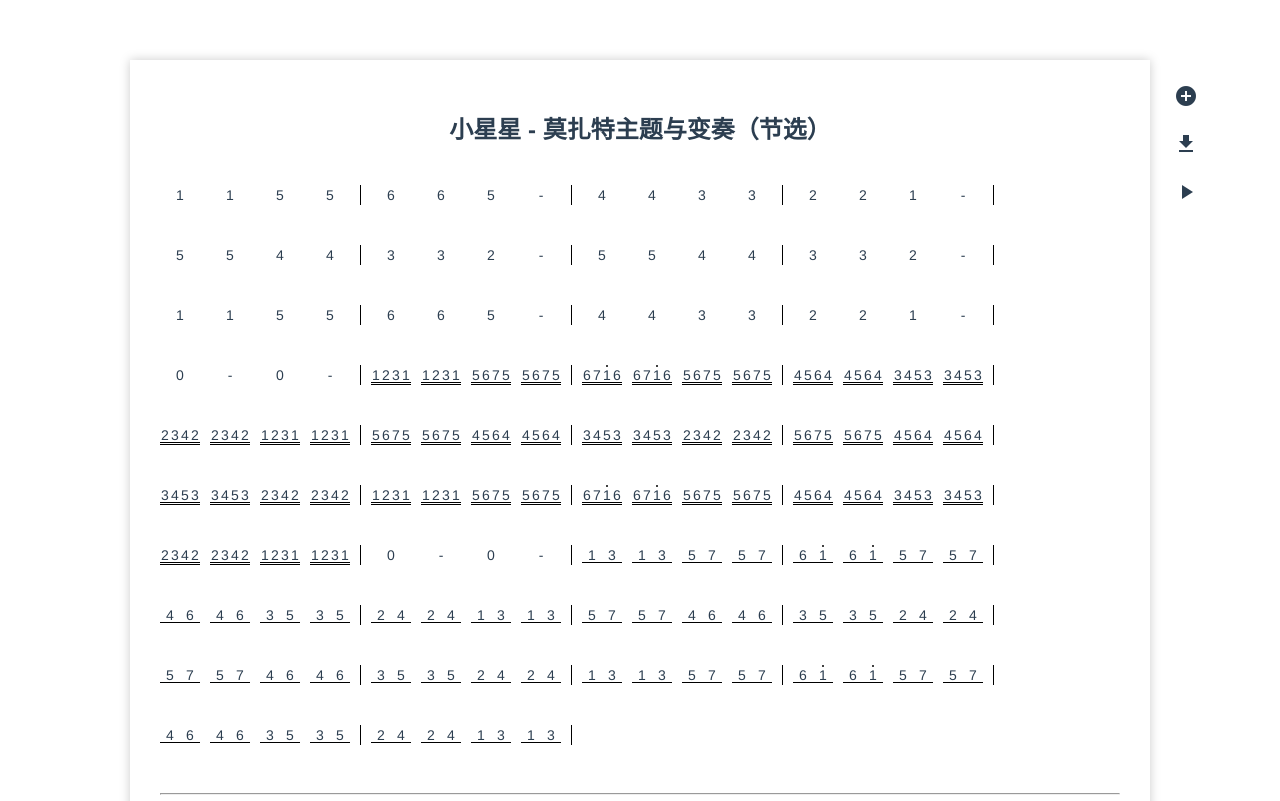
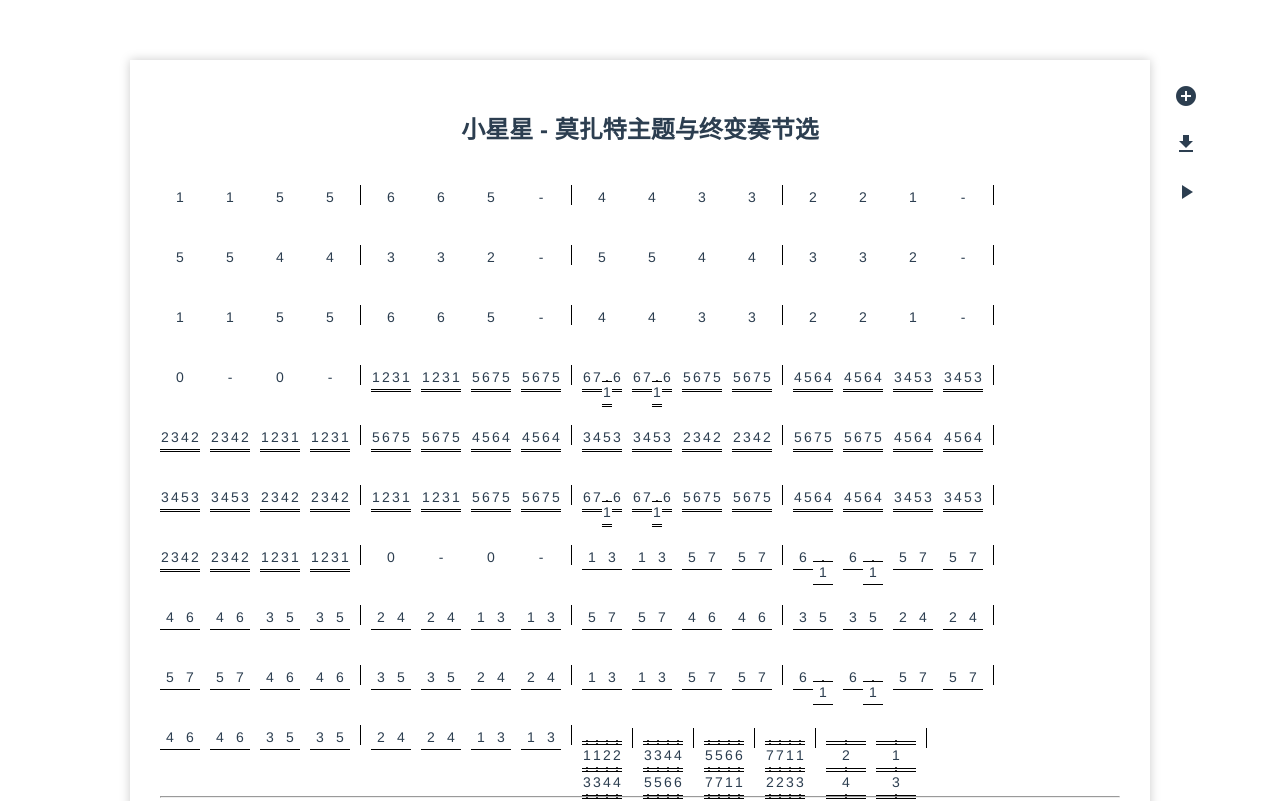
Before and after one commit to taidengyoutiao/numbered-musical-notation, a Vue app: page / in a window 1280 px wide. Shown: the top 801 px of the page. Built offline with nearby package versions, Linux system fonts and the light colour scheme.

Commit message:
Add chord playback support and extend sample variation

```diff
--- a/src/Index.vue
+++ b/src/Index.vue
@@ -72,21 +72,41 @@ const tempoMap = {
   ew: 3
 }
 
-const KEY_MAP = {
-  1: 'C',
-  2: 'D',
-  3: 'E',
-  4: 'F',
-  5: 'G',
-  6: 'A',
-  7: 'B'
+const DEGREE_TO_SEMITONE = {
+  1: 0,
+  2: 2,
+  3: 4,
+  4: 5,
+  5: 7,
+  6: 9,
+  7: 11
 }
 
-const baseNotes = ['C', 'D', 'E', 'F', 'G', 'A', 'B']
-const octaves = [1, 2, 3, 4, 5, 6, 7]
-const audioKeys = octaves.flatMap((octave) =>
-  baseNotes.map((note) => `${note}${octave}`)
-)
+const NOTE_NAMES = ['C', 'Db', 'D', 'Eb', 'E', 'F', 'Gb', 'G', 'Ab', 'A', 'Bb', 'B']
+const BASE_OCTAVE = 4
+
+const audioKeyDefinitions = [
+  { note: 'A', start: 0, end: 7 },
+  { note: 'Bb', start: 0, end: 7 },
+  { note: 'B', start: 0, end: 7 },
+  { note: 'C', start: 1, end: 8 },
+  { note: 'Db', start: 1, end: 8 },
+  { note: 'D', start: 1, end: 7 },
+  { note: 'Eb', start: 1, end: 7 },
+  { note: 'E', start: 1, end: 7 },
+  { note: 'F', start: 1, end: 7 },
+  { note: 'Gb', start: 1, end: 7 },
+  { note: 'G', start: 1, end: 7 },
+  { note: 'Ab', start: 1, end: 7 }
+]
+
+const audioKeys = audioKeyDefinitions.flatMap(({ note, start, end }) => {
+  const keys = []
+  for (let octave = start; octave <= end; octave += 1) {
+    keys.push(`${note}${octave}`)
+  }
+  return keys
+})
 
 const audioRefs = new Map()
 
@@ -99,6 +119,205 @@ const setAudioRef = (name) => (el) => {
 }
 
 const getTempoValue = (tempoCode) => tempoMap[tempoCode] ?? tempoMap.q
+
+const createHoldNotes = () => [
+  {
+    key: '-',
+    range: 0,
+    accidental: ''
+  }
+]
+
+const cloneNotes = (notes) =>
+  notes.map((note) => ({
+    key: String(note?.key ?? ''),
+    range: Number(note?.range) || 0,
+    accidental: note?.accidental === '#' || note?.accidental === '@' ? note.accidental : ''
+  }))
+
+const extractRangeMarkers = (note) => {
+  let range = 0
+  let index = 0
+  while (index < note.length) {
+    const char = note[index]
+    if (char === '^') {
+      range += 1
+      index += 1
+      continue
+    }
+    if (char === '$') {
+      range -= 1
+      index += 1
+      continue
+    }
+    break
+  }
+  return { range, length: index }
+}
+
+const parseSingleNote = (rawNote) => {
+  const trimmed = rawNote.trim()
+  if (!trimmed) {
+    return null
+  }
+  const { range, length } = extractRangeMarkers(trimmed)
+  let rest = trimmed.slice(length)
+  let accidental = ''
+  if (rest.startsWith('#') || rest.startsWith('@')) {
+    accidental = rest[0]
+    rest = rest.slice(1)
+  }
+  const key = rest || '0'
+  return {
+    key,
+    range,
+    accidental
+  }
+}
+
+const splitChordNotes = (chordContent) => {
+  const parts = []
+  let current = ''
+  for (const char of chordContent) {
+    if (char === '+') {
+      if (current.trim()) {
+        parts.push(current.trim())
+      }
+      current = ''
+      continue
+    }
+    current += char
+  }
+  if (current.trim()) {
+    parts.push(current.trim())
+  }
+  return parts
+}
+
+const splitBarNotes = (bar) => {
+  if (!bar) {
+    return []
+  }
+  const tokens = []
+  let current = ''
+  let depth = 0
+  for (const char of bar) {
+    if (char === '[') {
+      depth += 1
+      current += char
+      continue
+    }
+    if (char === ']') {
+      if (depth > 0) {
+        depth -= 1
+      }
+      current += char
+      continue
+    }
+    if (char === ',' && depth === 0) {
+      if (current.trim()) {
+        tokens.push(current.trim())
+      }
+      current = ''
+      continue
+    }
+    current += char
+  }
+  if (current.trim()) {
+    tokens.push(current.trim())
+  }
+  return tokens
+}
+
+const parseNoteCore = (noteCore) => {
+  const trimmedCore = noteCore.trim()
+  if (!trimmedCore) {
+    return []
+  }
+  if (trimmedCore.startsWith('[') && trimmedCore.endsWith(']')) {
+    const inner = trimmedCore.slice(1, -1)
+    const chordNotes = splitChordNotes(inner)
+    return chordNotes
+      .map((note) => parseSingleNote(note))
+      .filter((note) => note !== null)
+  }
+  const single = parseSingleNote(trimmedCore)
+  return single ? [single] : []
+}
+
+const expandTempo = (notes, tempoCode) => {
+  const normalizedTempo = tempoCode || 'q'
+  if (
+    normalizedTempo.length > 1 &&
+    normalizedTempo !== 'rot' &&
+    normalizedTempo.split('').every((char) => char === normalizedTempo[0])
+  ) {
+    const tempoValue = getTempoValue(normalizedTempo[0])
+    const events = [
+      {
+        tempo: tempoValue,
+        notes: cloneNotes(notes)
+      }
+    ]
+    for (let i = 1; i < normalizedTempo.length; i += 1) {
+      events.push({
+        tempo: tempoValue,
+        notes: createHoldNotes()
+      })
+    }
+    return events
+  }
+  return [
+    {
+      tempo: getTempoValue(normalizedTempo),
+      notes: cloneNotes(notes)
+    }
+  ]
+}
+
+const parseNoteToken = (rawNote) => {
+  const trimmedNote = rawNote.trim()
+  if (!trimmedNote) {
+    return []
+  }
+  const tempoMatch = trimmedNote.match(/(rot|[qwe]+)$/)
+  const tempoCode = tempoMatch ? tempoMatch[0] : ''
+  const noteCore = tempoCode
+    ? trimmedNote.slice(0, -tempoCode.length)
+    : trimmedNote
+  const notes = parseNoteCore(noteCore)
+  if (!notes.length) {
+    return []
+  }
+  return expandTempo(notes, tempoCode)
+}
+
+const resolveNoteToAudioKey = (note) => {
+  const normalizedKey = String(note?.key ?? '')
+  if (!/^[1-7]$/.test(normalizedKey)) {
+    return null
+  }
+  const baseSemitone = DEGREE_TO_SEMITONE[normalizedKey]
+  if (typeof baseSemitone !== 'number') {
+    return null
+  }
+  let semitone =
+    baseSemitone + (note?.accidental === '#' ? 1 : note?.accidental === '@' ? -1 : 0)
+  let octave = BASE_OCTAVE + (Number(note?.range) || 0)
+  while (semitone < 0) {
+    semitone += 12
+    octave -= 1
+  }
+  while (semitone >= 12) {
+    semitone -= 12
+    octave += 1
+  }
+  if (octave < 0 || octave > 8) {
+    return null
+  }
+  const noteName = NOTE_NAMES[semitone]
+  return noteName ? `${noteName}${octave}` : null
+}
 
 const notes = computed(() => {
   const arr = []
@@ -113,37 +332,13 @@ const notes = computed(() => {
   const bars = contentValue.split(' ')
   for (const rawBar of bars) {
     const normalizedBar = rawBar.replace(/^[,]*(.*?)[,]*$/, '$1')
-    const noteStrings = normalizedBar ? normalizedBar.split(',') : []
+    const noteStrings = splitBarNotes(normalizedBar)
     const barArr = []
-    for (let note of noteStrings) {
-      if (!note) {
-        continue
-      }
-      let key = note.replace(/[\^$]*/g, '').replace(/[qwe]{1,4}/g, '')
-      const rangeMarkers = note.replace(/[@#0-7]*[qwe]*/g, '')
-      const range = rangeMarkers.includes('^') ? rangeMarkers.length : -rangeMarkers.length
-      const tempoCode = note.replace(/[\^$@#0-7]*/g, '')
-      if (tempoCode.length > 1 && tempoCode[0] === tempoCode[1]) {
-        const tempoValue = getTempoValue(tempoCode.slice(0, 1))
-        for (let i = tempoCode.length; i > 0; i--) {
-          if (i !== tempoCode.length) {
-            key = '-'
-          }
-          barArr.push({ key, range, tempo: tempoValue })
-          newKeys.push({
-            range,
-            key: key.replace(/[#@]/, '').replace('-', '0'),
-            tempo: tempoValue
-          })
-        }
-      } else {
-        const tempoValue = getTempoValue(tempoCode)
-        barArr.push({ key, range, tempo: tempoValue })
-        newKeys.push({
-          range,
-          key: key.replace(/[#@]/, '').replace('-', '0'),
-          tempo: tempoValue
-        })
+    for (const note of noteStrings) {
+      const events = parseNoteToken(note)
+      for (const event of events) {
+        barArr.push(event)
+        newKeys.push(event)
       }
     }
     arr.push(barArr)
@@ -213,21 +408,28 @@ const playMusic = () => {
       return
     }
 
-    let audio
-    if (item.key !== '0') {
-      const audioKey = `${KEY_MAP[item.key] || ''}${item.range + 4}`
-      audio = audioRefs.get(audioKey)
+    const activeAudios = []
+    for (const note of item.notes ?? []) {
+      const audioKey = resolveNoteToAudioKey(note)
+      if (!audioKey) {
+        continue
+      }
+      const audio = audioRefs.get(audioKey)
       if (playing.value && audio) {
         audio.currentTime = 0
-        audio.play()
+        const playPromise = audio.play()
+        if (playPromise && typeof playPromise.catch === 'function') {
+          playPromise.catch(() => {})
+        }
+        activeAudios.push(audio)
       }
     }
 
     setTimeout(() => {
-      if (item.key !== '0' && audio) {
+      activeAudios.forEach((audio) => {
         audio.pause()
         audio.currentTime = 0
-      }
+      })
 
       if (!playing.value) {
         return
@@ -239,7 +441,7 @@ const playMusic = () => {
       } else {
         playing.value = false
       }
-    }, item.tempo * timeUnit)
+    }, (item.tempo || 0) * timeUnit)
   }
 
   playNext()
--- a/src/components/Bar.vue
+++ b/src/components/Bar.vue
@@ -3,9 +3,7 @@
     <Note
       v-for="(item, index) in barData"
       :key="`bar-${index}`"
-      :note-key="item.key"
-      :note-range="item.range"
-      :note-tempo="item.tempo"
+      :note-data="item"
       :class="[mlArr.includes(index + 1) ? 'ml10' : '']"
     />
   </div>
--- a/src/components/Note.vue
+++ b/src/components/Note.vue
@@ -1,6 +1,28 @@
 <template>
   <div class="note" :style="{ width: noteWidth }">
-    <sup v-if="hasFlat">b</sup><sup v-if="hasSharp">#</sup><span>{{ displayKey }}</span>
+    <div class="note-lines">
+      <div
+        v-for="(line, index) in noteLines"
+        :key="index"
+        class="note-line"
+      >
+        <div v-if="line.highDots" class="range-dots high">
+          <div v-for="n in line.highDots" :key="`high-${index}-${n}`" class="range-line">
+            <div class="range-line-dot"></div>
+          </div>
+        </div>
+        <div class="note-symbol">
+          <sup v-if="line.hasFlat">b</sup>
+          <sup v-if="line.hasSharp">#</sup>
+          <span>{{ line.displayKey }}</span>
+        </div>
+        <div v-if="line.lowDots" class="range-dots low">
+          <div v-for="n in line.lowDots" :key="`low-${index}-${n}`" class="range-line">
+            <div class="range-line-dot"></div>
+          </div>
+        </div>
+      </div>
+    </div>
     <!-- tempo decoration -->
     <template v-if="noteTempo === 1">
       <div class="deco-sixteen1"></div>
@@ -20,33 +42,6 @@
         <div class="dot"></div>
       </div>
     </template>
-    <!-- range decoration -->
-    <template v-if="noteRange === 1">
-      <div class="deco-high" style="top: 0;">
-        <div class="deco-high-dot"></div>
-      </div>
-    </template>
-    <template v-if="noteRange === 2">
-      <div class="deco-high" style="top: 0;">
-        <div class="deco-high-dot"></div>
-      </div>
-      <div class="deco-high" style="top: -3px;">
-        <div class="deco-high-dot"></div>
-      </div>
-    </template>
-    <template v-if="noteRange === -1">
-      <div class="deco-high" style="bottom: -3px;">
-        <div class="deco-high-dot"></div>
-      </div>
-    </template>
-    <template v-if="noteRange === -2">
-      <div class="deco-high" style="bottom: -3px;">
-        <div class="deco-high-dot"></div>
-      </div>
-      <div class="deco-high" style="bottom: -6px;">
-        <div class="deco-high-dot"></div>
-      </div>
-    </template>
   </div>
 </template>
 
@@ -54,26 +49,45 @@
 import { computed } from 'vue'
 
 const props = defineProps({
-  noteKey: {
-    type: [String, Number],
-    default: ''
-  },
-  noteRange: {
-    type: Number,
-    default: 0
-  },
-  noteTempo: {
-    type: Number,
-    default: 4
+  noteData: {
+    type: Object,
+    default: () => ({})
   }
 })
 
-const normalizedKey = computed(() => String(props.noteKey))
-const hasFlat = computed(() => normalizedKey.value.includes('@'))
-const hasSharp = computed(() => normalizedKey.value.includes('#'))
-const displayKey = computed(() => normalizedKey.value.replace(/[@#]/, ''))
-const noteRange = computed(() => Number(props.noteRange) || 0)
-const noteTempo = computed(() => Number(props.noteTempo) || 0)
+const noteTempo = computed(() => Number(props.noteData?.tempo) || 0)
+
+const noteLines = computed(() => {
+  const notes = Array.isArray(props.noteData?.notes)
+    ? props.noteData.notes
+    : []
+  if (!notes.length) {
+    return [
+      {
+        displayKey: '',
+        hasSharp: false,
+        hasFlat: false,
+        highDots: 0,
+        lowDots: 0
+      }
+    ]
+  }
+  return notes.map((note) => {
+    const normalizedKey = String(note?.key ?? '')
+    const accidental = note?.accidental ?? ''
+    const hasSharp = accidental === '#' || normalizedKey.includes('#')
+    const hasFlat = accidental === '@' || normalizedKey.includes('@')
+    const cleanKey = normalizedKey.replace(/[@#]/g, '')
+    const rangeValue = Number(note?.range) || 0
+    return {
+      displayKey: cleanKey || normalizedKey || '0',
+      hasSharp,
+      hasFlat,
+      highDots: rangeValue > 0 ? rangeValue : 0,
+      lowDots: rangeValue < 0 ? Math.abs(rangeValue) : 0
+    }
+  })
+})
 
 const noteWidth = computed(() => {
   if (noteTempo.value === 1) {
@@ -92,61 +106,117 @@ const noteWidth = computed(() => {
 <style scoped lang="scss">
   .note {
     text-align: center;
+    display: inline-flex;
+    flex-direction: column;
+    align-items: center;
+    justify-content: center;
+    font-size: 14px;
+    line-height: 1.4;
+    position: relative;
+    min-height: 20px;
+    padding: 4px 0 6px;
+    box-sizing: border-box;
+  }
+
+  .note-lines {
+    display: flex;
+    flex-direction: column;
+    align-items: center;
+    gap: 4px;
+    width: 100%;
+  }
+
+  .note-line {
+    display: flex;
+    flex-direction: column;
+    align-items: center;
+    line-height: 1.2;
+    width: 100%;
+  }
+
+  .note-symbol {
+    display: flex;
+    align-items: center;
+    justify-content: center;
+    gap: 2px;
+  }
+
+  .note-symbol span {
     display: inline-block;
-    font-size: 14px;
-    line-height: 20px;
+  }
+
+  .range-dots {
+    display: flex;
+    flex-direction: column;
+    align-items: center;
+    gap: 2px;
+    width: 100%;
+  }
+
+  .range-dots.high {
+    margin-bottom: 2px;
+  }
+
+  .range-dots.low {
+    margin-top: 2px;
+  }
+
+  .range-line {
     position: relative;
-    width: 10px;
-    height: 20px;
+    width: 100%;
+    height: 1px;
+    background-color: #000;
   }
+
+  .range-line-dot {
+    position: absolute;
+    top: 50%;
+    left: 50%;
+    width: 2px;
+    height: 2px;
+    border-radius: 50%;
+    background-color: #000;
+    transform: translate(-50%, -50%);
+  }
+
   .deco-sixteen1 {
     position: absolute;
-    width: 10px;
+    width: 100%;
     left: 0;
     bottom: 0;
     height: 1px;
     background-color: #000;
   }
-  .deco-sixteen2, .deco-eight {
+
+  .deco-sixteen2,
+  .deco-eight {
     position: absolute;
-    width: 10px;
+    width: 100%;
     left: 0;
     bottom: 2px;
     height: 1px;
     background-color: #000;
   }
-  .deco-eight {
-    width: 20px;
-  }
-  .deco-high {
-    position: absolute;
-    width: 100%;
-    height: 2px;
-    text-align: center;
-    .deco-high-dot {
-      background-color: #000;
-      margin: 0 auto;
-      width: 2px;
-      height: 2px;
-      border-radius: 50%;
-    }
-  }
+
   .deco-dot {
     position: absolute;
     width: 100%;
-    height: 20px;
     top: 0;
     left: 0;
+    height: 100%;
+
     .dot {
       position: absolute;
       right: 0;
-      top: 9px;
+      top: 50%;
+      transform: translateY(-50%);
       background-color: #000;
       width: 2px;
       height: 2px;
       border-radius: 50%;
     }
   }
+
   sup {
     vertical-align: 0;
   }
--- a/src/test.js
+++ b/src/test.js
@@ -1,5 +1,5 @@
 export default {
-  title: '小星星 - 莫扎特主题与变奏（节选）',
+  title: '小星星 - 莫扎特主题与终变奏节选',
   content: `
     1q,1q,5q,5q  6q,6q,5qq  4q,4q,3q,3q  2q,2q,1qq
     5q,5q,4q,4q  3q,3q,2qq  5q,5q,4q,4q  3q,3q,2qq
@@ -16,5 +16,9 @@ export default {
     1w,3w,1w,3w,5w,7w,5w,7w  6w,^1w,6w,^1w,5w,7w,5w,7w  4w,6w,4w,6w,3w,5w,3w,5w  2w,4w,2w,4w,1w,3w,1w,3w
     5w,7w,5w,7w,4w,6w,4w,6w  3w,5w,3w,5w,2w,4w,2w,4w  5w,7w,5w,7w,4w,6w,4w,6w  3w,5w,3w,5w,2w,4w,2w,4w
     1w,3w,1w,3w,5w,7w,5w,7w  6w,^1w,6w,^1w,5w,7w,5w,7w  4w,6w,4w,6w,3w,5w,3w,5w  2w,4w,2w,4w,1w,3w,1w,3w
+
+    [^^1+^^3+^^5+$$1]e,[^^1+^^3+^^5+$5]e,[^^2+^^4+^^6+$$5]e,[^^2+^^4+^^6+$7]e  [^^3+^^5+^^7+$$5]e,[^^3+^^5+^^7+$2]e,[^^4+^^6+^^1+$$4]e,[^^4+^^6+^^1+$7]e
+    [^^5+^^7+^^2+$$5]e,[^^5+^^7+^^2+^1]e,[^^6+^^1+^^3+$$6]e,[^^6+^^1+^^3+^2]e  [^^7+^^2+^^4+$$7]e,[^^7+^^2+^^4+^3]e,[^^1+^^3+^^5+$$1]e,[^^1+^^3+^^5+^^1]e
+    [^^2+^^4+^^6+$5]q,[^^1+^^3+^^5+$$1]q
   `
 }
```
Also changed, not shown: 1 other file (tests, documents, lock files or other folders).
